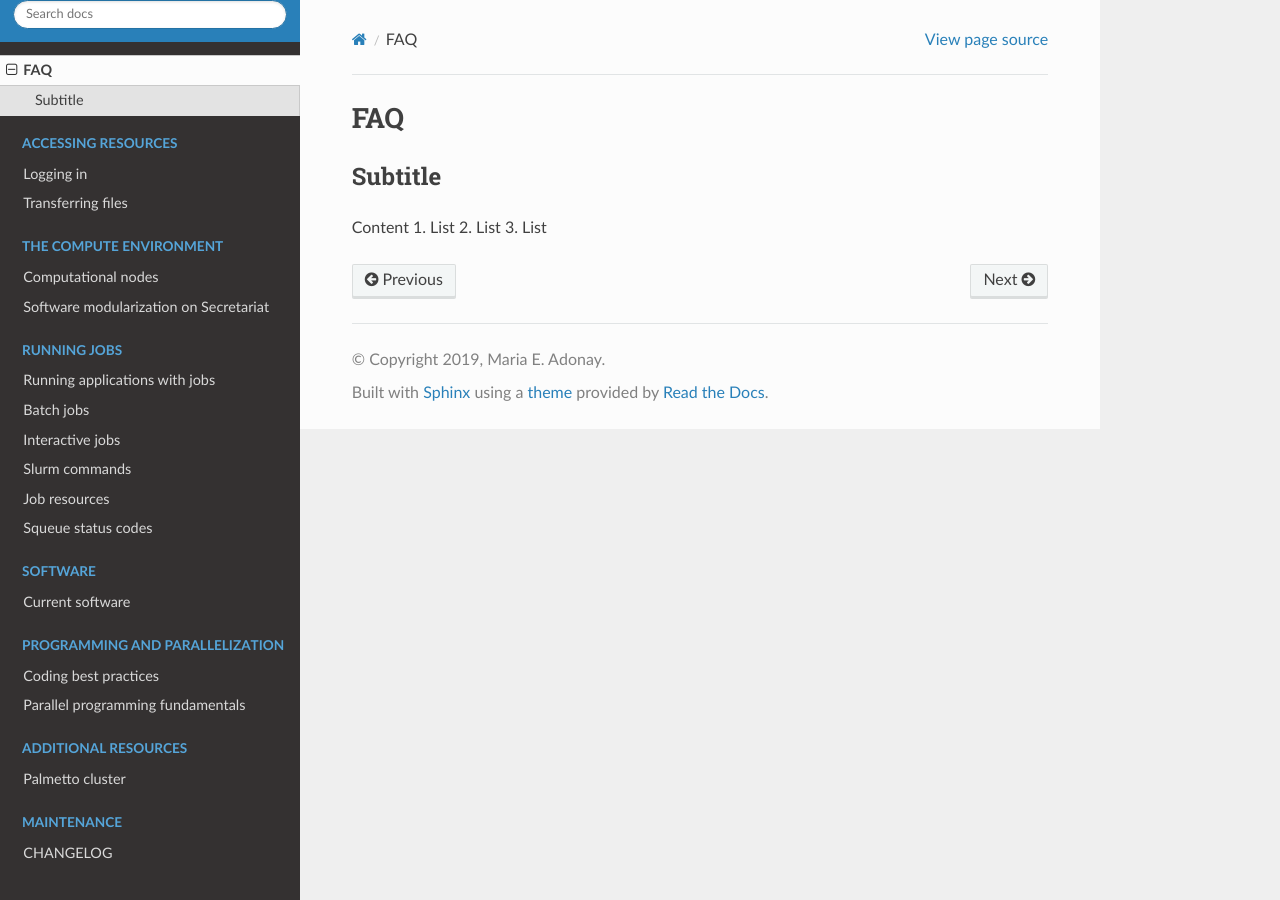
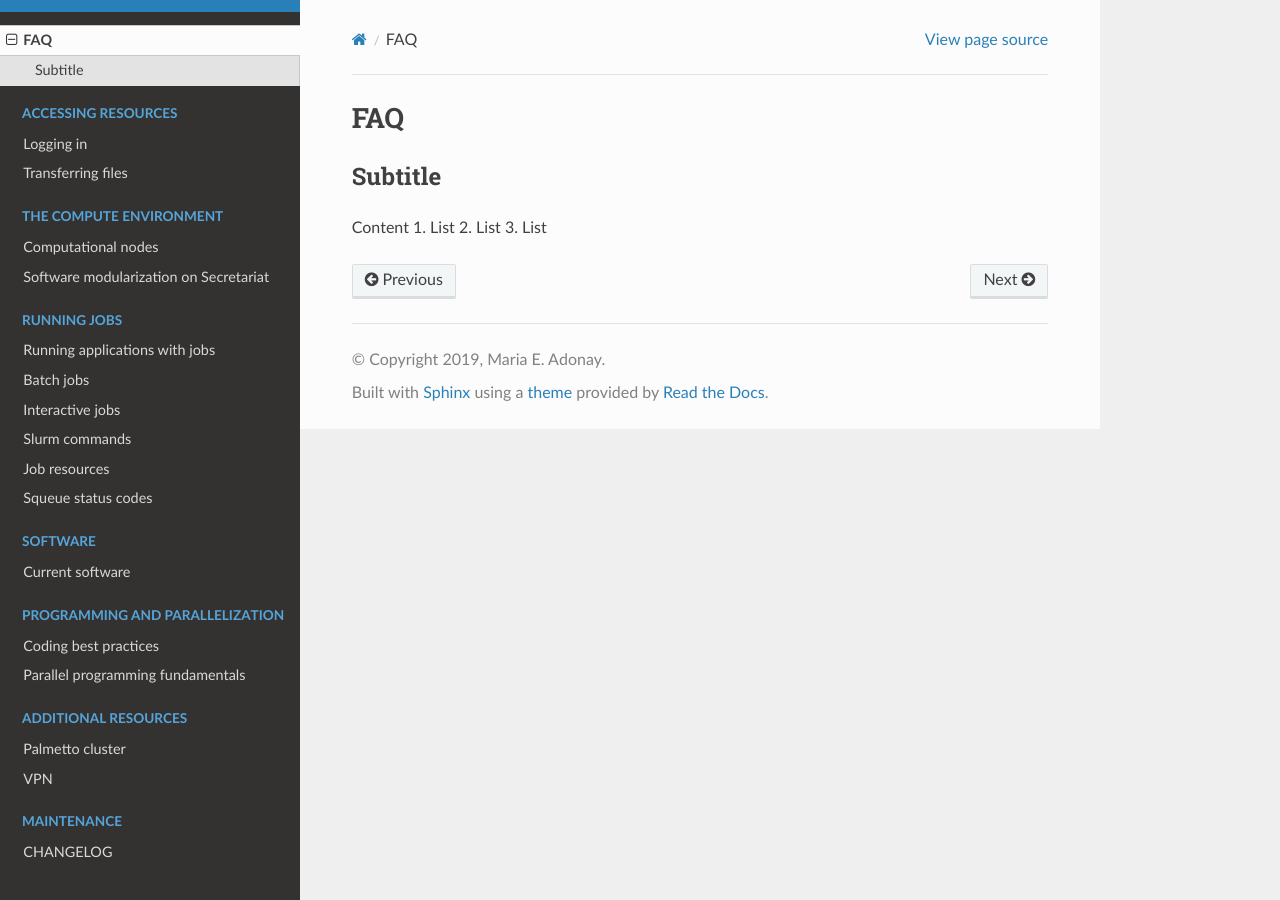
Before and after one commit to amalgamaria/secretariat, a Sphinx documentation site: the page built from docs/faq.rst, in a window 1280 px wide. Built offline with Sphinx 7.4.7 and the Read the Docs theme 2.0.0, drawn with Linux system fonts in a browser that asks for light colours; pages that are not in the unit, such as notebooks, are missing from menus.

Commit message:
Update filename v1

```diff
--- a/docs/index.rst
+++ b/docs/index.rst
@@ -61,7 +61,7 @@ Content
    :caption: Additional resources
 
    additional-resources/clemson-palmetto
-   additional-resources/cuvpn
+   additional-resources/cu-vpn
 
 .. toctree::
    :maxdepth: 1
```
